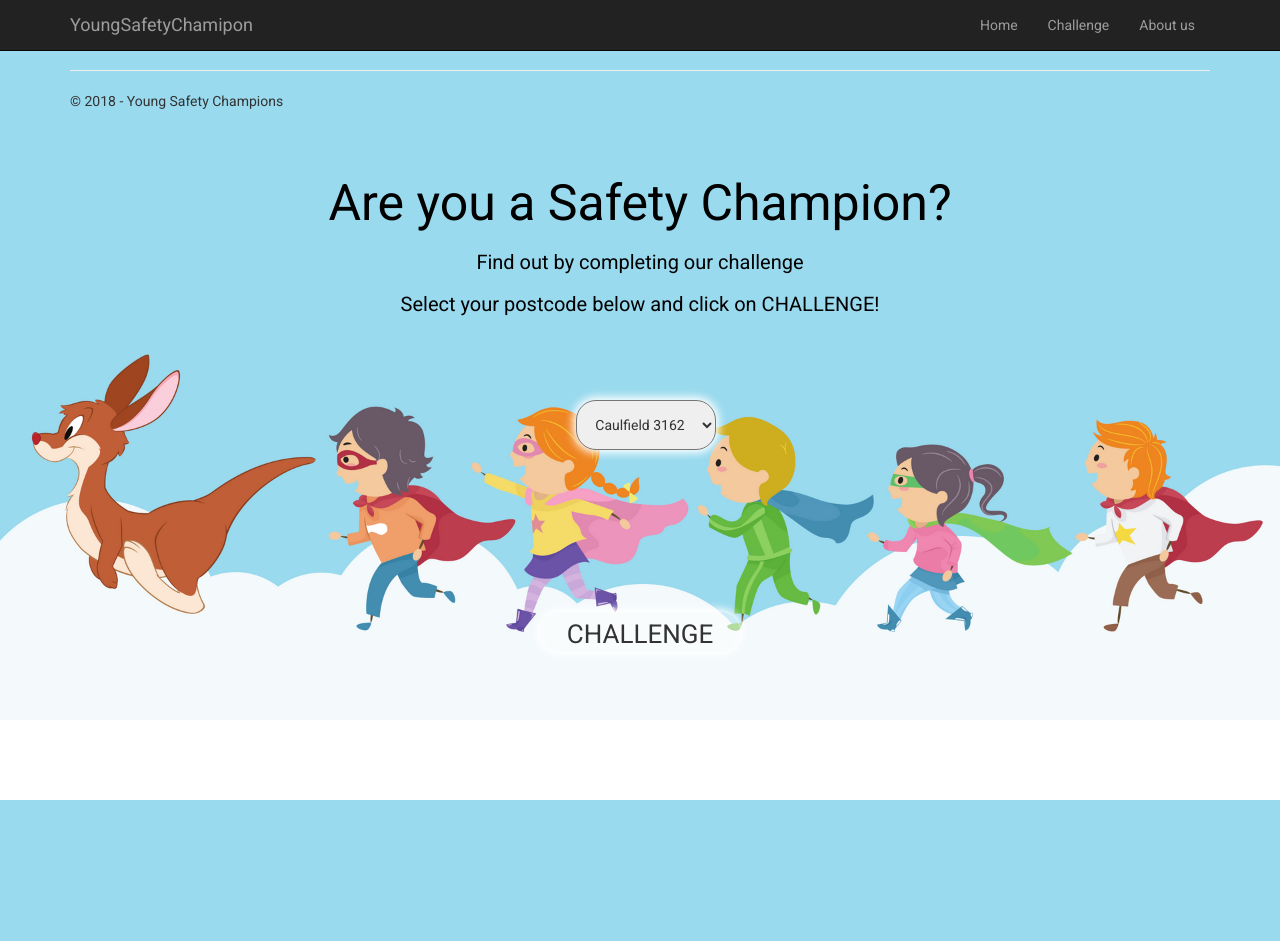
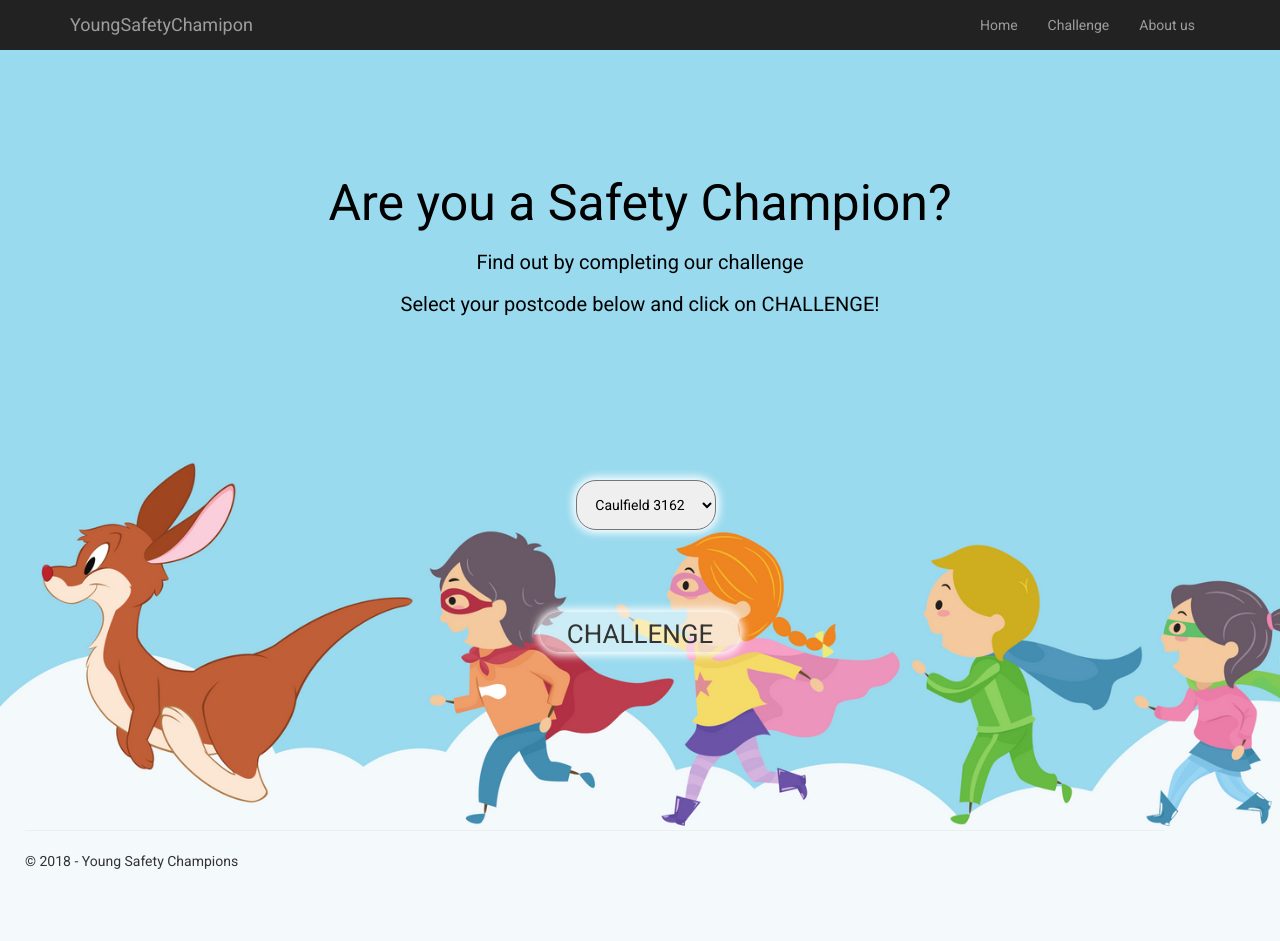
Before and after one commit to Xiao00c/iteration2, an ASP.NET MVC app: page / in a window 1280 px wide. Before the commit the page ends 800 px from the top, so only its background shows below. Run offline with ASP.NET Core 8 and stand-ins for ASP.NET MVC 5, Linux system fonts and the light colour scheme; the project's own start-up code is not run; a stand-in starts its controllers and pages; some libraries are stand-ins or nearby versions.

Commit message:
footer fixed by tricky, navbar issues to be solved.

```diff
--- a/iteration2/Content/customCSS/index.css
+++ b/iteration2/Content/customCSS/index.css
@@ -3,10 +3,13 @@
 }
 
 body {
+    padding: 10px;
+    padding-bottom: 60px;
     font-family: 'Roboto', sans-serif;
     background-image: url('../images/background4.jpg');
     background-repeat: no-repeat;
-    background-size: cover;
+    background-size:cover;
+    display: inline-block;
 }
 
 .body-text {
@@ -14,6 +17,15 @@
     position: absolute;
     top: 30%;
     left: 50%;
+    transform: translate(-50%, -50%);
+    color: black;
+}
+
+.body-selector {
+    text-align: center;
+    position: absolute;
+    top: 60%;
+    left: 45%;
     transform: translate(-50%, -50%);
     color: black;
 }
--- a/iteration2/Views/Home/Index.cshtml
+++ b/iteration2/Views/Home/Index.cshtml
@@ -7,13 +7,13 @@
 <link href="@Url.Content("https://fonts.googleapis.com/css?family=Roboto")" rel="stylesheet" type="text/css" />
 <link href="~/Content/customCSS/index.css" rel="stylesheet" />
 
-<div class="body">
+<div class="body" style="height:800px">
     <div class="body-text">
         <h1 style="font-size:50px">Are you a Safety Champion?</h1>
         <h1 style="font-size:20px">Find out by completing our challenge</h1>
         <h1 style="font-size:20px">Select your postcode below and click on CHALLENGE!</h1>
     </div>
-    <div>
+    <div class="body-selector">
         <select>
             <option>Caulfield 3162</option>
             <option>Clayton 3168</option>
--- a/iteration2/Views/Shared/_Layout.cshtml
+++ b/iteration2/Views/Shared/_Layout.cshtml
@@ -8,7 +8,7 @@
     @Scripts.Render("~/bundles/modernizr")
 </head>
 <body>
-    <div class="navbar navbar-inverse navbar-fixed-top">
+    <div class="navbar navbar-inverse navbar-fixed-top" style="border-bottom:0px;">
         <div class="container">
             <div class="navbar-header">
                 <button type="button" class="navbar-toggle" data-toggle="collapse" data-target=".navbar-collapse">
```
